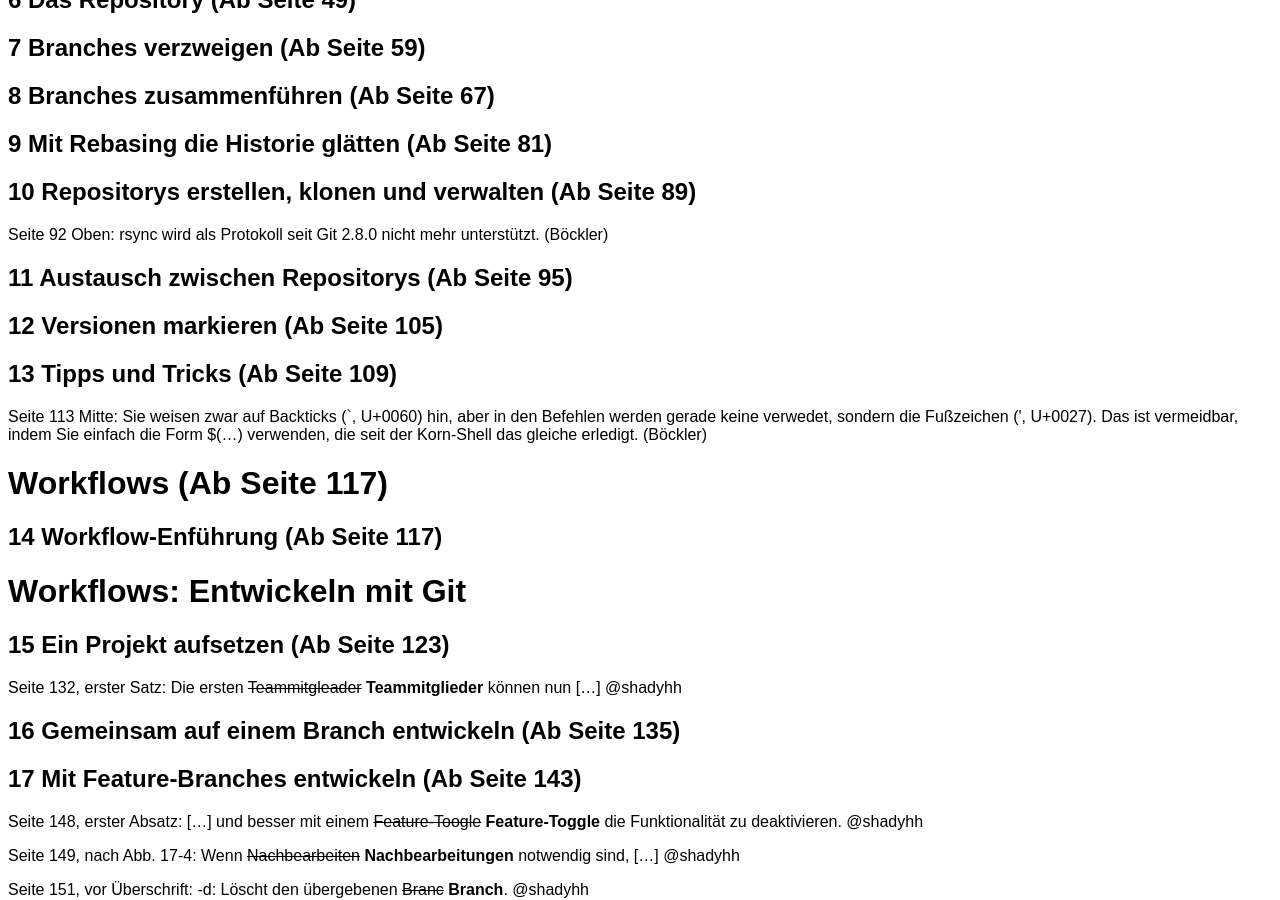
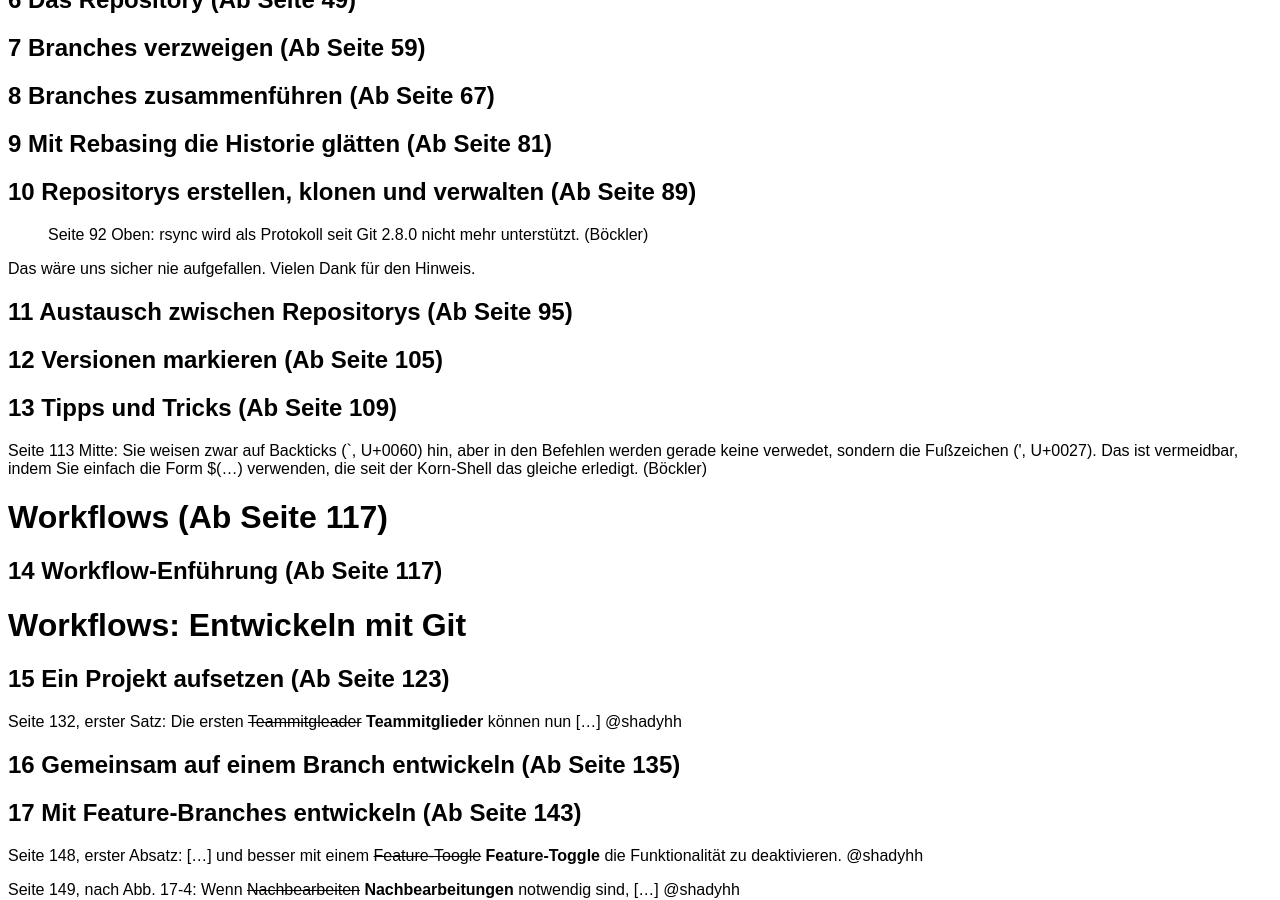
Before and after one commit to kapitel26/gitbuch-feedback, a Jekyll site: the page built from feedback-git-buch-auflage-4.md, in a window 1280 px wide and 900 px high, scrolled down 771 px. Built offline with Jekyll 4.4.1, drawn with Linux system fonts in a browser that asks for light colours.

Commit message:
Hinweis auf nicht mehr unterstütztes rsync-Protokoll

```diff
--- a/feedback-git-buch-auflage-4.md
+++ b/feedback-git-buch-auflage-4.md
@@ -43,7 +43,9 @@ Verbesserungsvorschläge tragt ihr einfach unterhalb der passenden Kapitelübers
 
 ## 10 Repositorys erstellen, klonen und verwalten (Ab Seite 89)
 
-Seite 92 Oben: rsync wird als Protokoll seit Git 2.8.0 nicht mehr unterstützt. (Böckler)
+> Seite 92 Oben: rsync wird als Protokoll seit Git 2.8.0 nicht mehr unterstützt. (Böckler)
+
+Das wäre uns sicher nie aufgefallen. Vielen Dank für den Hinweis.
 
 ## 11 Austausch zwischen Repositorys (Ab Seite 95)
 
```
